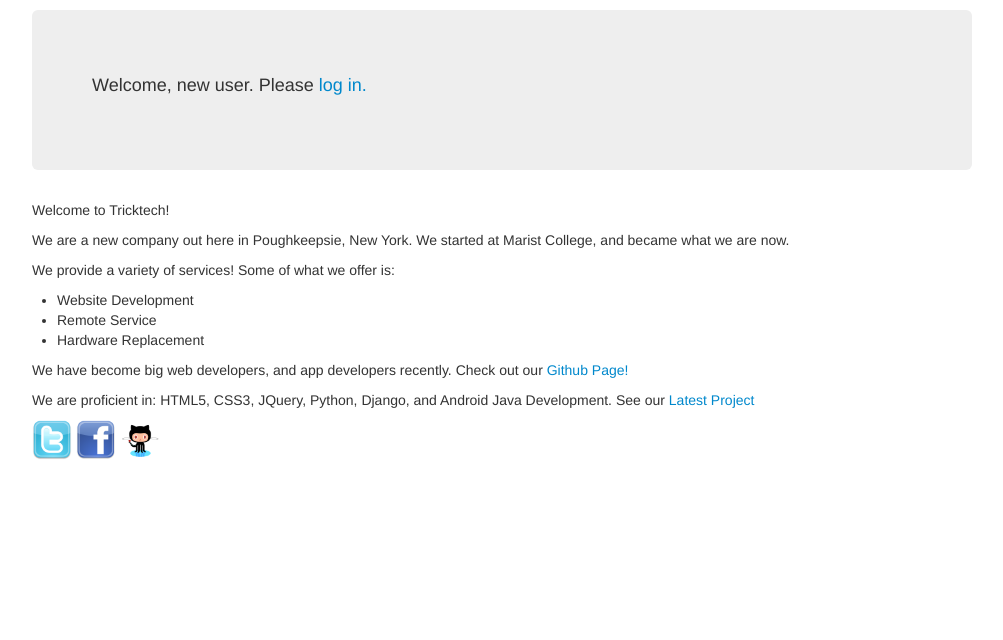
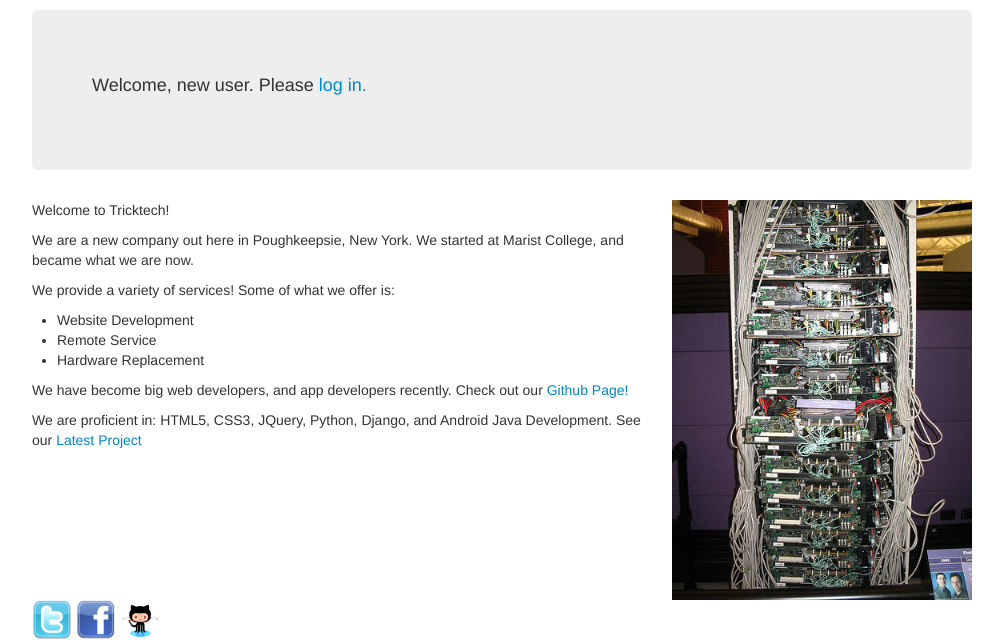
Before and after one commit to travisby/tricktech, a Django app: page / in a window 1280 px wide. Shown: the part 172-812 px from the top of the page, without its empty margins (138-1141 px from the left). Before the commit the page ends 631 px from the top, so only its background shows below. Run offline with Django 3.2, Linux system fonts and the light colour scheme; data comes from the database, SQL or seed files in the repository.

Commit message:
Added google server to the computer page

```diff
--- a/tricktech/templates/index.html
+++ b/tricktech/templates/index.html
@@ -3,6 +3,8 @@
 {% block title  %} Index {% endblock %}
 
 {% block content %}
+    <div class='row'>
+        <div class='span8'>
             <p>Welcome to Tricktech!</p>
 
             <p>We are a new company out here in Poughkeepsie, New York.  We started at Marist College, and became what we are now.</p>
@@ -20,4 +22,9 @@
             <p>
                 We are proficient in: HTML5, CSS3, JQuery, Python, Django, and Android Java Development.  See our <a href="http://github.com/travisby/PyMafiaWeb/">Latest Project</a>
             </p>
+        </div>
+        <div class='span4'>
+            <img src='/static/img/computer.png' alt="Google's First Server">
+        </div>
+    </div>
 {% endblock %}
```
Also changed, not shown: tricktech/static/img/computer.png (added). Lines whose indentation alone changed are shown as unchanged.
